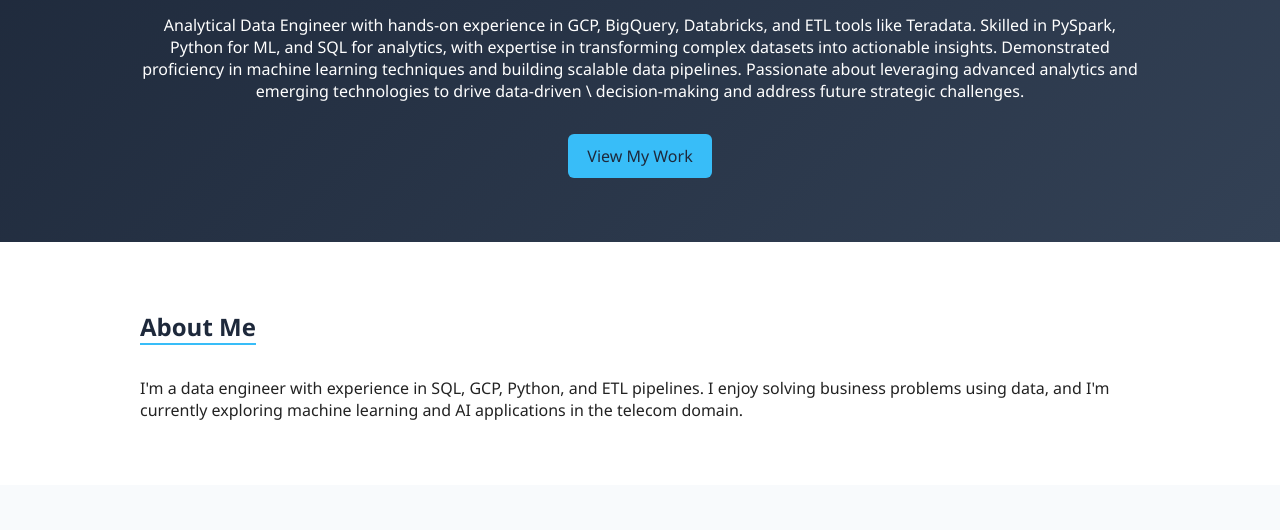
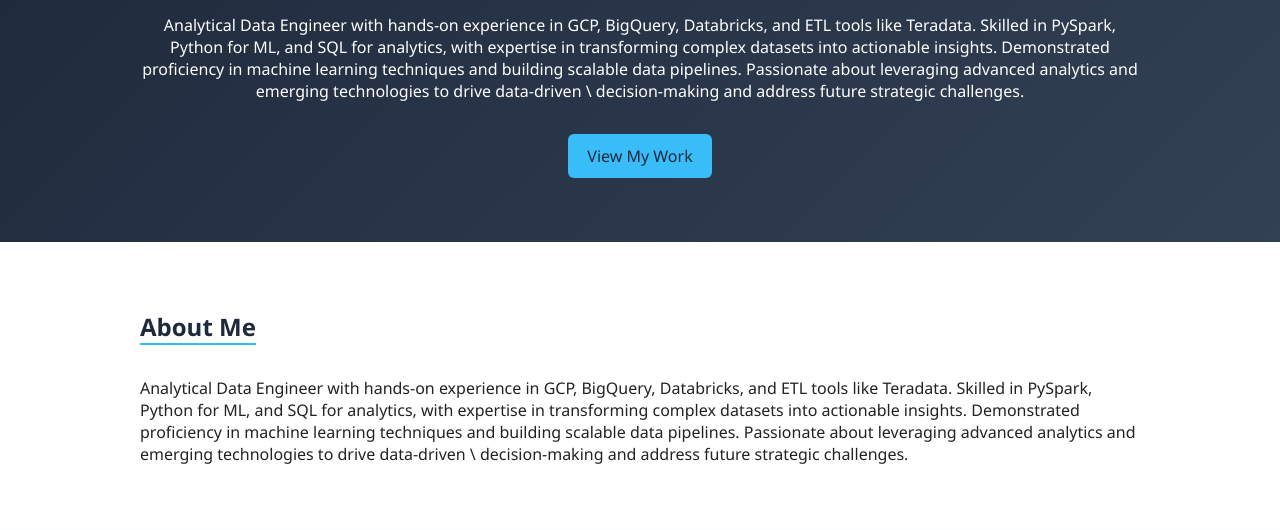
Before and after one commit to ajinkyakotwal/ajinkyakotwal.github.io, a plain HTML site: page index.html in a window 1280 px wide. Shown: the part 225-755 px from the top of the page. Drawn offline with Linux system fonts and the light colour scheme.

Commit message:
Update index.html

```diff
--- a/index.html
+++ b/index.html
@@ -36,8 +36,11 @@
     <div class="container">
       <h2>About Me</h2>
       <p>
-        I'm a data engineer with experience in SQL, GCP, Python, and ETL pipelines. I enjoy solving business problems
-        using data, and I'm currently exploring machine learning and AI applications in the telecom domain.
+     Analytical Data Engineer with hands-on experience in GCP, BigQuery, Databricks, and ETL tools like Teradata.
+        Skilled in PySpark, Python for ML, and SQL for analytics, with expertise in transforming complex datasets
+        into actionable insights. Demonstrated proficiency in machine learning techniques and building scalable data
+        pipelines. Passionate about leveraging advanced analytics and emerging technologies to drive data-driven \
+        decision-making and address future strategic challenges.
       </p>
     </div>
   </section>
```
